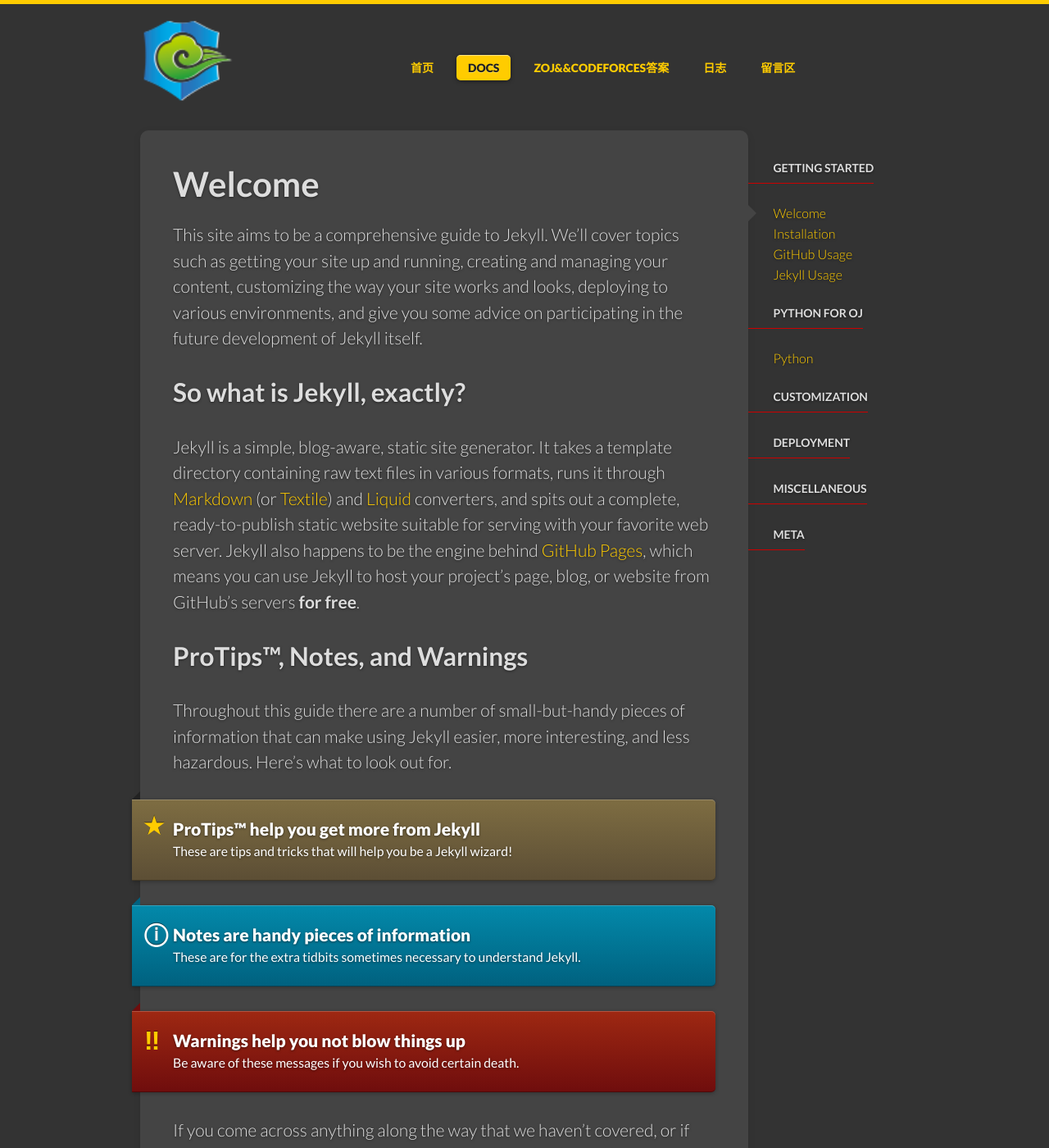
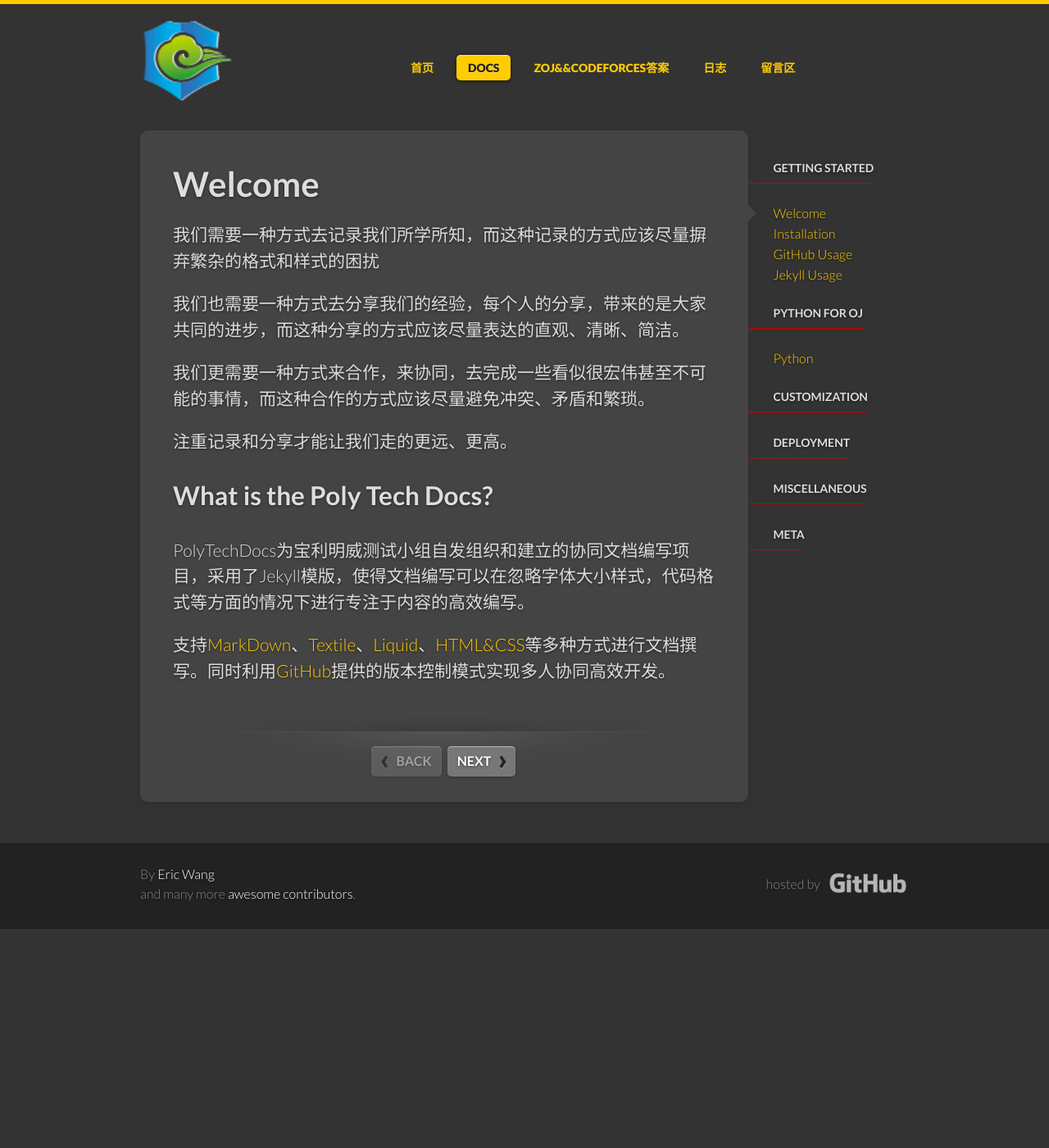
Before and after one commit to wh1100717/poly.emptystack.net, a Jekyll site: the page built from docs/home.md, in a window 1280 px wide and 1400 px high. Shown: the whole window at 82% size. Built offline with Jekyll 4.4.1, drawn with Linux system fonts in a browser that asks for light colours; some web fonts are replaced; some of the changed text lies outside the part shown.

Commit message:
home.md modified

```diff
--- a/README.markdown
+++ b/README.markdown
@@ -1,12 +1,12 @@
 # Poly Tech Docs
 
-PolyTechDocs为宝利明威测试小组自发组织和建立的协同文档编写项目，采用了jekyll模版，使得文档编写可以在忽略字体大小样式，代码格式等方面的情况下进行专注于内容的高效编写。支持MarkDown、Textile、Liquid、HTML&CSS等多种方式进行文档撰写。同时利用GitHub提供的版本控制模式实现多人协同高效开发。
+PolyTechDocs为宝利明威测试小组自发组织和建立的协同文档编写项目，采用了Jekyll模版，使得文档编写可以在忽略字体大小样式，代码格式等方面的情况下进行专注于内容的高效编写。支持MarkDown、Textile、Liquid、HTML&CSS等多种方式进行文档撰写。同时利用GitHub提供的版本控制模式实现多人协同高效开发。
 
 ## Getting Started
 
 * [环境搭建](http://wh1100717.github.io/PolyTechDocs/docs/installation/)(利用gem来安装jekyll、rdiscount、kramdown、wdm等工具)
 * [GitHub使用介绍](http://wh1100717.github.io/PolyTechDocs/docs/githubusage/)
-* [Jekyl使用介绍](http://wh1100717.github.io/PolyTechDocs/docs/jekyllusage/)
+* [Jekyll使用介绍](http://wh1100717.github.io/PolyTechDocs/docs/jekyllusage/)
 
 ## How To Visit The Documentation WebSite
 
--- a/docs/home.md
+++ b/docs/home.md
@@ -5,48 +5,16 @@
 permalink: /docs/home/
 ---
 
-This site aims to be a comprehensive guide to Jekyll. We’ll cover topics such
-as getting your site up and running, creating and managing your content,
-customizing the way your site works and looks, deploying to various
-environments, and give you some advice on participating in the future
-development of Jekyll itself.
+我们需要一种方式去记录我们所学所知，而这种记录的方式应该尽量摒弃繁杂的格式和样式的困扰
 
-## So what is Jekyll, exactly?
+我们也需要一种方式去分享我们的经验，每个人的分享，带来的是大家共同的进步，而这种分享的方式应该尽量表达的直观、清晰、简洁。
 
-Jekyll is a simple, blog-aware, static site generator. It takes a template
-directory containing raw text files in various formats, runs it through
-[Markdown](http://daringfireball.net/projects/markdown/) (or
-[Textile](http://textile.sitemonks.com/)) and
-[Liquid](http://wiki.shopify.com/Liquid)
-converters, and spits out a complete, ready-to-publish static website suitable
-for serving with your favorite web server. Jekyll also happens to be the engine
-behind [GitHub Pages](http://pages.github.com), which means you can use Jekyll
-to host your project’s page, blog, or website from GitHub’s servers **for
-free**.
+我们更需要一种方式来合作，来协同，去完成一些看似很宏伟甚至不可能的事情，而这种合作的方式应该尽量避免冲突、矛盾和繁琐。
 
-## ProTips™, Notes, and Warnings
+注重记录和分享才能让我们走的更远、更高。
 
-Throughout this guide there are a number of small-but-handy pieces of
-information that can make using Jekyll easier, more interesting, and less
-hazardous. Here’s what to look out for.
+## What is the Poly Tech Docs?
 
-<div class="note">
-  <h5>ProTips™ help you get more from Jekyll</h5>
-  <p>These are tips and tricks that will help you be a Jekyll wizard!</p>
-</div>
+PolyTechDocs为宝利明威测试小组自发组织和建立的协同文档编写项目，采用了Jekyll模版，使得文档编写可以在忽略字体大小样式，代码格式等方面的情况下进行专注于内容的高效编写。
 
-<div class="note info">
-  <h5>Notes are handy pieces of information</h5>
-  <p>These are for the extra tidbits sometimes necessary to understand
-     Jekyll.</p>
-</div>
-
-<div class="note warning">
-  <h5>Warnings help you not blow things up</h5>
-  <p>Be aware of these messages if you wish to avoid certain death.</p>
-</div>
-
-If you come across anything along the way that we haven’t covered, or if you
-know of a tip you think others would find handy, please [file an
-issue]({{ site.repository }}/issues/new) and we’ll see about
-including it in this guide.
+支持[MarkDown](http://daringfireball.net/projects/markdown/)、[Textile](http://textile.sitemonks.com/)、[Liquid](http://docs.shopify.com/themes/liquid-basics)、[HTML&CSS](http://www.w3school.com.cn/)等多种方式进行文档撰写。同时利用[GitHub](http://pages.github.com)提供的版本控制模式实现多人协同高效开发。
```
